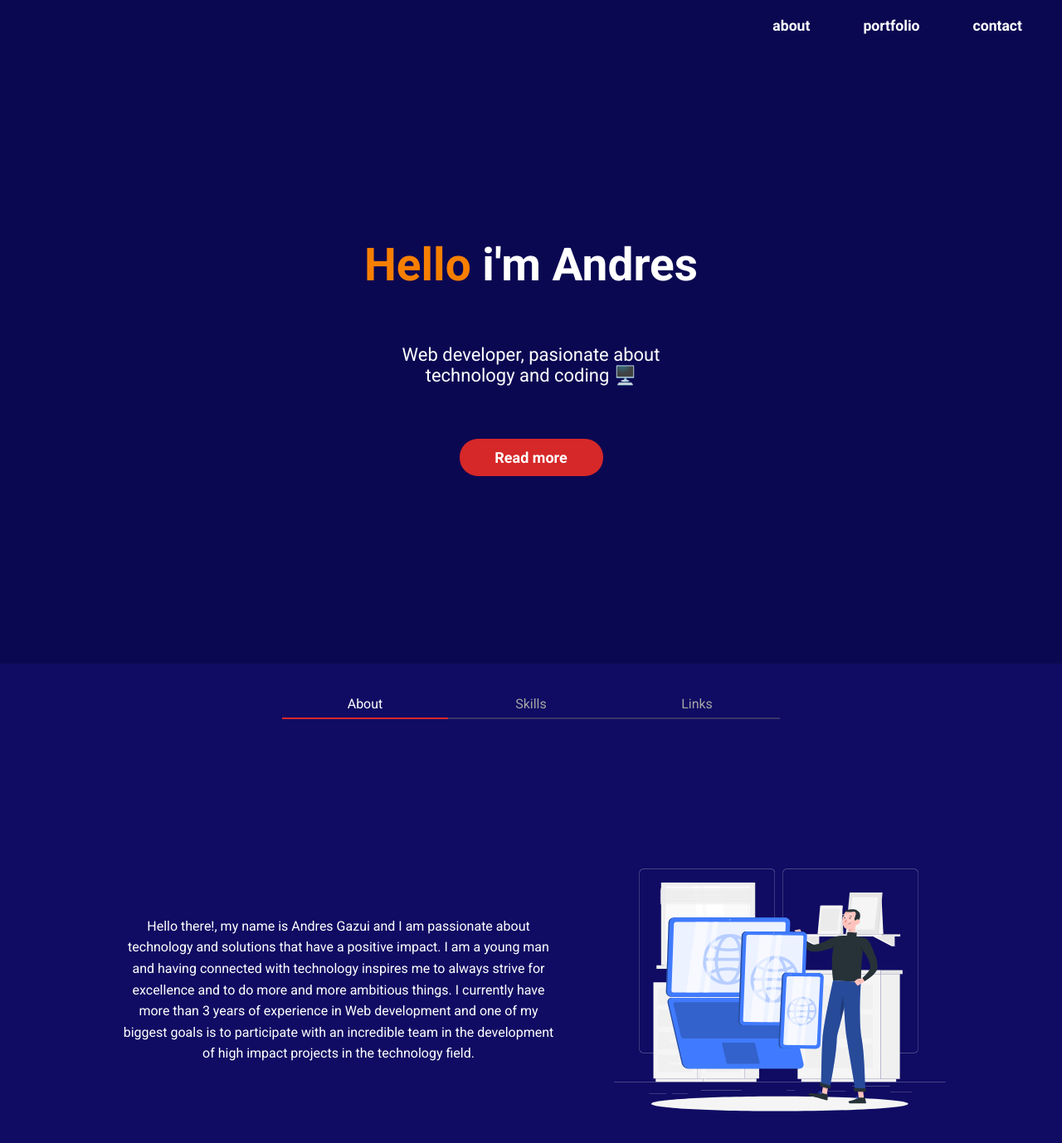
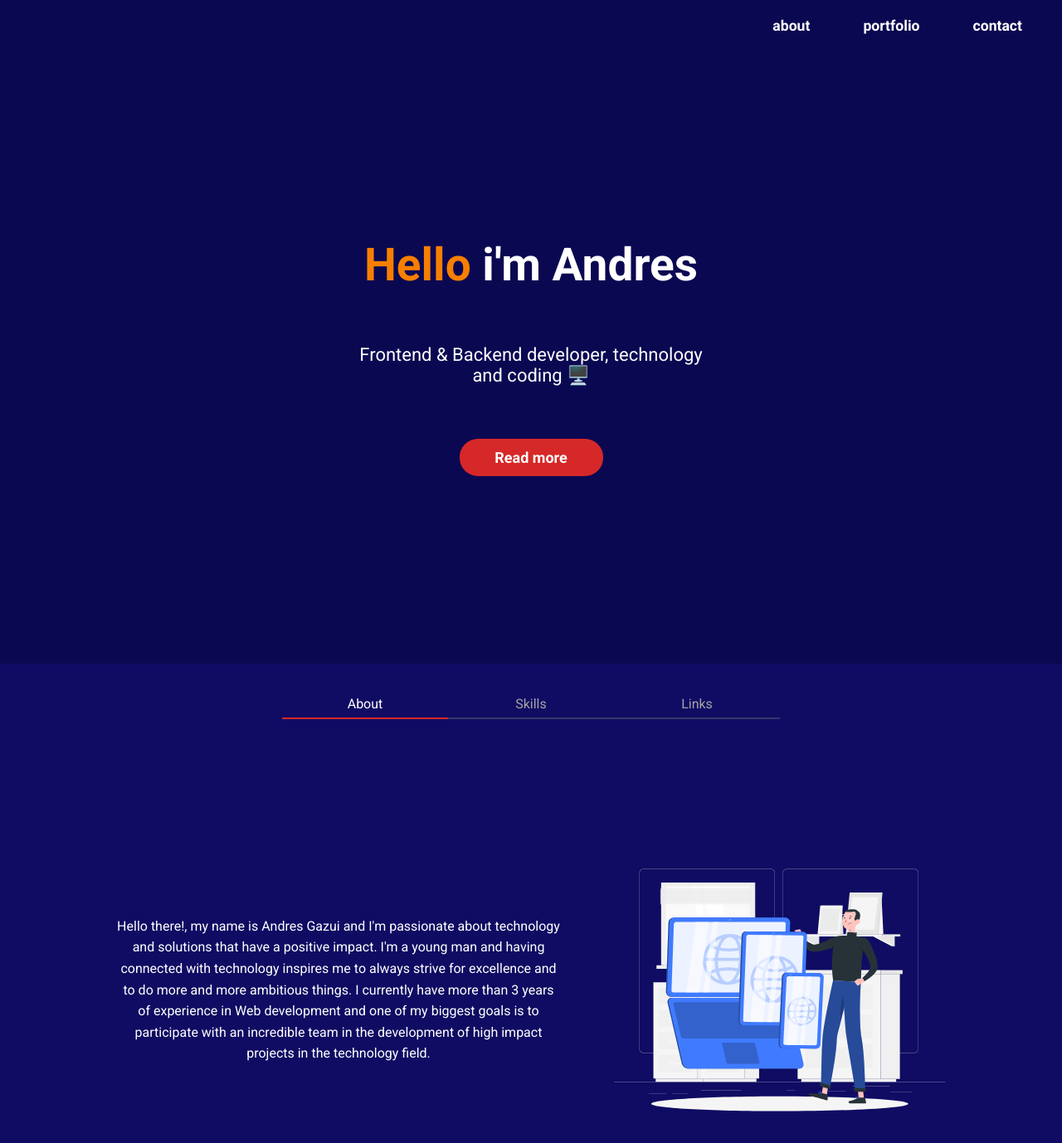
Before and after one commit to GodOmega/Portfolio, a Next.js app: page / in a window 1280 px wide. Shown: the top 1378 px of the page at 83% size. Built offline with nearby package versions, Linux system fonts and the light colour scheme.

Commit message:
style: :art: Titles and text changes

```diff
--- a/src/features/AboutWidget/AboutWidget/index.jsx
+++ b/src/features/AboutWidget/AboutWidget/index.jsx
@@ -16,9 +16,9 @@ const AboutWidget = () => {
     >
       <img src="/images/about_image.svg" alt="About Image" />
       <p>
-        Hello there!, my name is Andres Gazui and I am passionate about
+        Hello there!, my name is Andres Gazui and I'm passionate about
         technology and solutions that have a positive impact.
-        I am a young man and having connected with technology
+        I'm a young man and having connected with technology
         inspires me to always strive for excellence and to do more and more
         ambitious things. I currently have more than 3 years of experience in
         Web development and one of my biggest goals is to participate with
--- a/src/features/AboutWidget/SkillsWidget/index.jsx
+++ b/src/features/AboutWidget/SkillsWidget/index.jsx
@@ -18,7 +18,7 @@ const SkillsWidget = () => {
       className={styles.skills__section}
     >
       <div className={styles.skills__container}>
-        <h3 className={styles.skills__container_title}>Hard Skills</h3>
+        <h3 className={styles.skills__container_title}>Main Skills</h3>
         <ul>
           {hardSkills.map(({ iconUrl, name }, index) => (
             <li key={name}>
--- a/src/pages/index.jsx
+++ b/src/pages/index.jsx
@@ -30,10 +30,13 @@ const index = () => {
           name="keywords"
           content="backend, full stack, frontend, web developer, nodejs, javascript"
         />
-        <meta property="og:title" content="Andres Gazui - Web developer" />
+        <meta
+          property="og:title"
+          content="Andres Gazui - Full stack developer"
+        />
         <meta
           property="og:description"
-          content=" I am a Full stack developer and passionate by technology with many years of experience building and maintaining applications"
+          content=" I am a Full Stack Developer passionate by technology with many years of experience building and maintaining applications"
         />
         <link rel="canonical" href="https://andresgazui.com" />
       </Head>
@@ -45,7 +48,8 @@ const index = () => {
               <span>Hello</span> i'm Andres
             </h1>
             <p className={styles.header_subtitle}>
-              Web developer, pasionate about technology and coding 🖥️
+              Frontend & Backend developer, technology and
+              coding 🖥️
             </p>
             <Button>
               <Link to="about" smooth={true} duration={500}>
```
